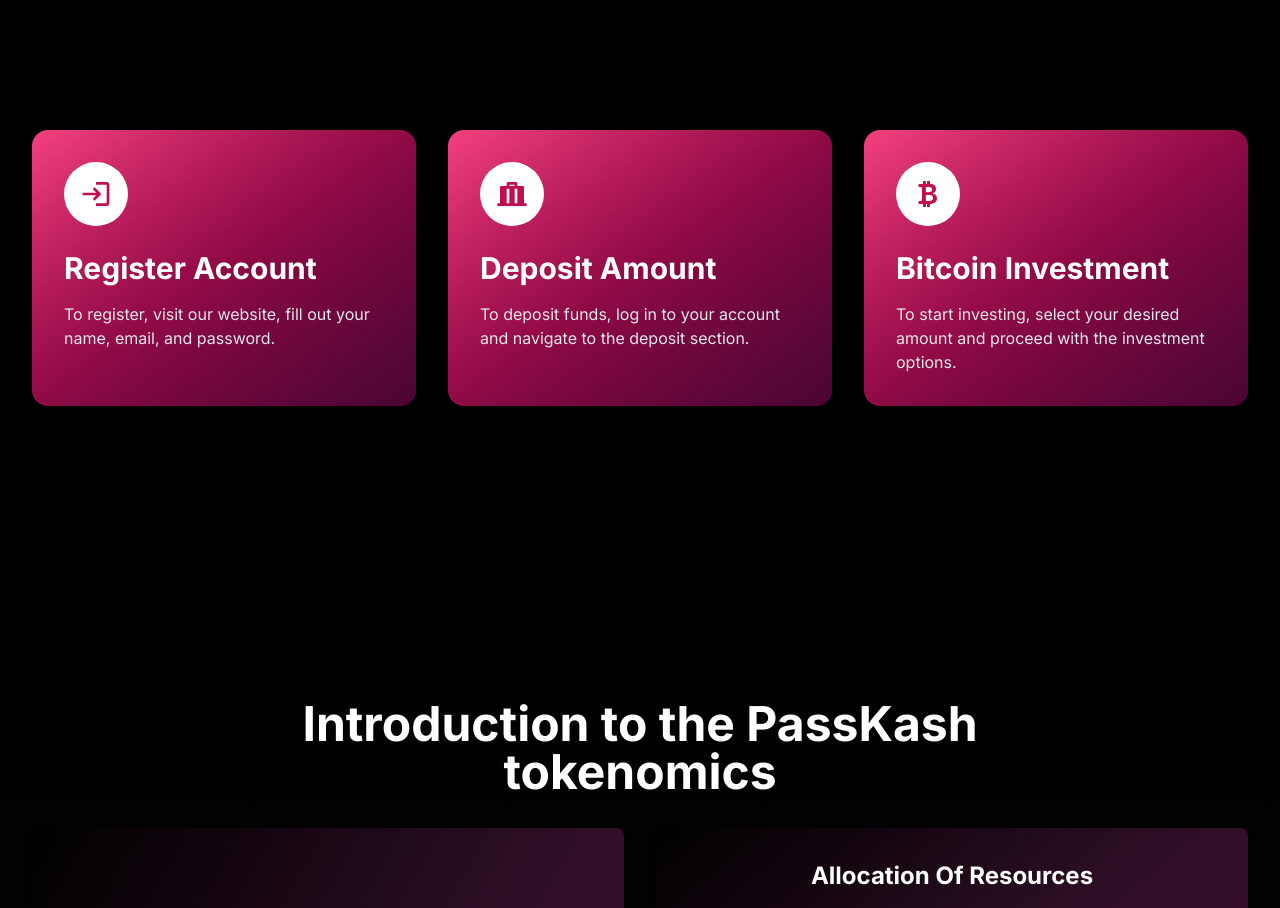
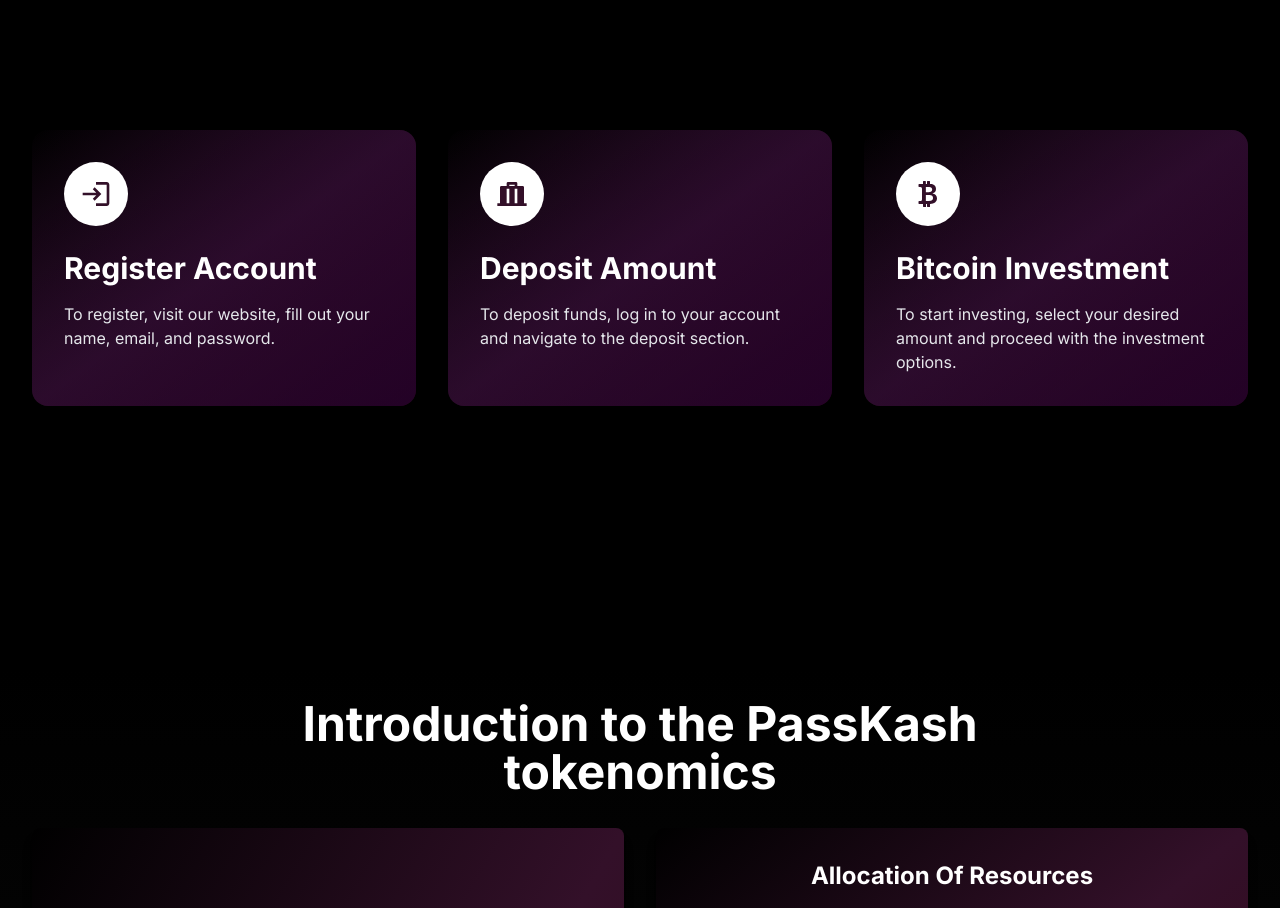
Before and after one commit to Roshan12here/Passka, a Next.js app: page / in a window 1280 px wide. Shown: the part 2520-3428 px from the top of the page. Built offline with nearby package versions, Linux system fonts and the light colour scheme.

Commit message:
Update CustomCards.tsx

```diff
--- a/app/components/CustomCards.tsx
+++ b/app/components/CustomCards.tsx
@@ -13,17 +13,17 @@
         <AnimatedCard
           title="Register Account"
           description="To register, visit our website, fill out your name, email, and password."
-          icon={<MdLogin className="w-8 h-8 text-[#C20E4D]" />}
+          icon={<MdLogin className="w-8 h-8 text-[#331029]" />}
         />
         <AnimatedCard
           title="Deposit Amount"
           description="To deposit funds, log in to your account and navigate to the deposit section."
-          icon={<RiLuggageDepositFill className="w-8 h-8 text-[#C20E4D]" />}
+          icon={<RiLuggageDepositFill className="w-8 h-8 text-[#331029]" />}
         />
         <AnimatedCard
           title="Bitcoin Investment"
           description="To start investing, select your desired amount and proceed with the investment options."
-          icon={<BsCurrencyBitcoin className="w-8 h-8 text-[#C20E4D]" />}
+          icon={<BsCurrencyBitcoin className="w-8 h-8 text-[#331029]" />}
         />
       </div>
     </div>
@@ -47,7 +47,7 @@
       animate={isInView ? { opacity: 1, y: 0 } : {}}
       transition={{ duration: 0.6, ease: "easeOut" }}
       whileHover={{ scale: 1.05, y: -10 }}
-      className="relative rounded-2xl overflow-hidden bg-gradient-to-br from-[#F54180] via-[#C20E4D] to-[#920B3A] p-8 text-white shadow-lg"
+      className="relative rounded-2xl overflow-hidden bg-gradient-to-br from-[#000000] via-[#331029] to-[#310413] p-8 text-white shadow-lg"
     >
       <div className="absolute top-0 left-0 w-full h-full bg-gradient-to-br from-transparent to-[#1a0033] opacity-60"></div>
       <div className="relative z-10">
```
